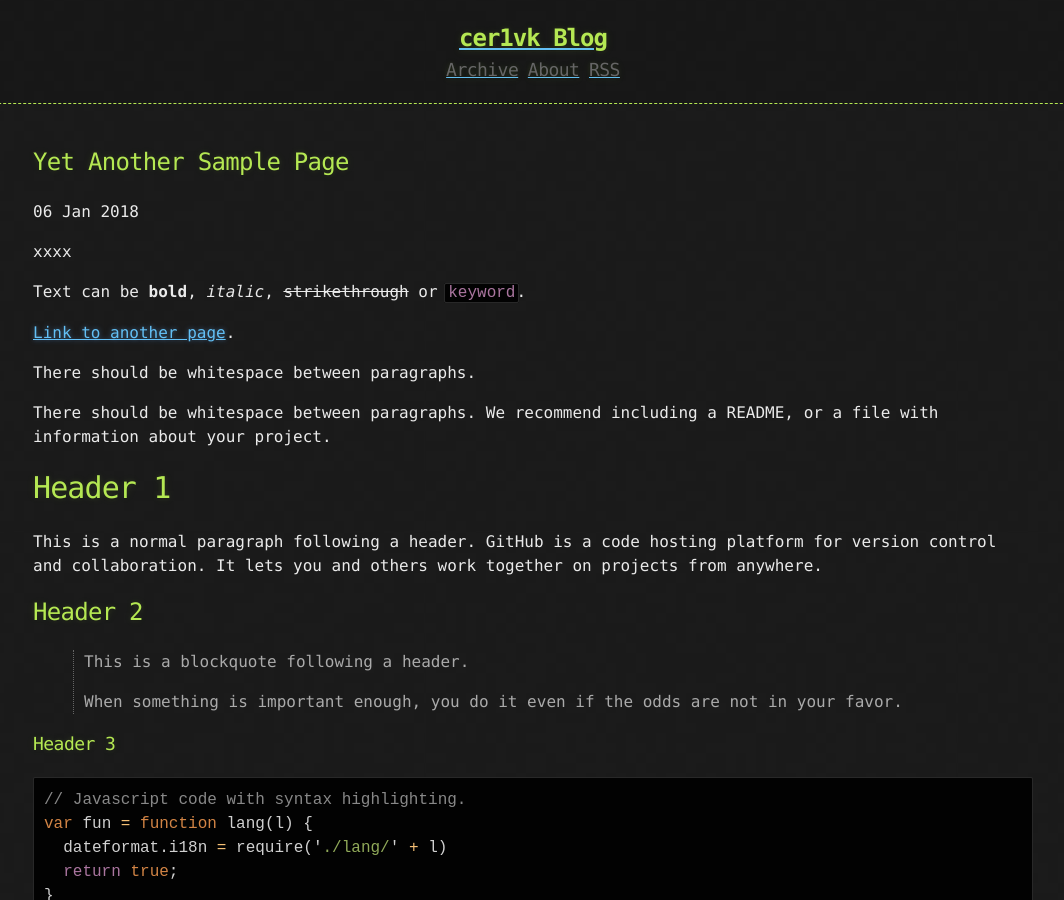
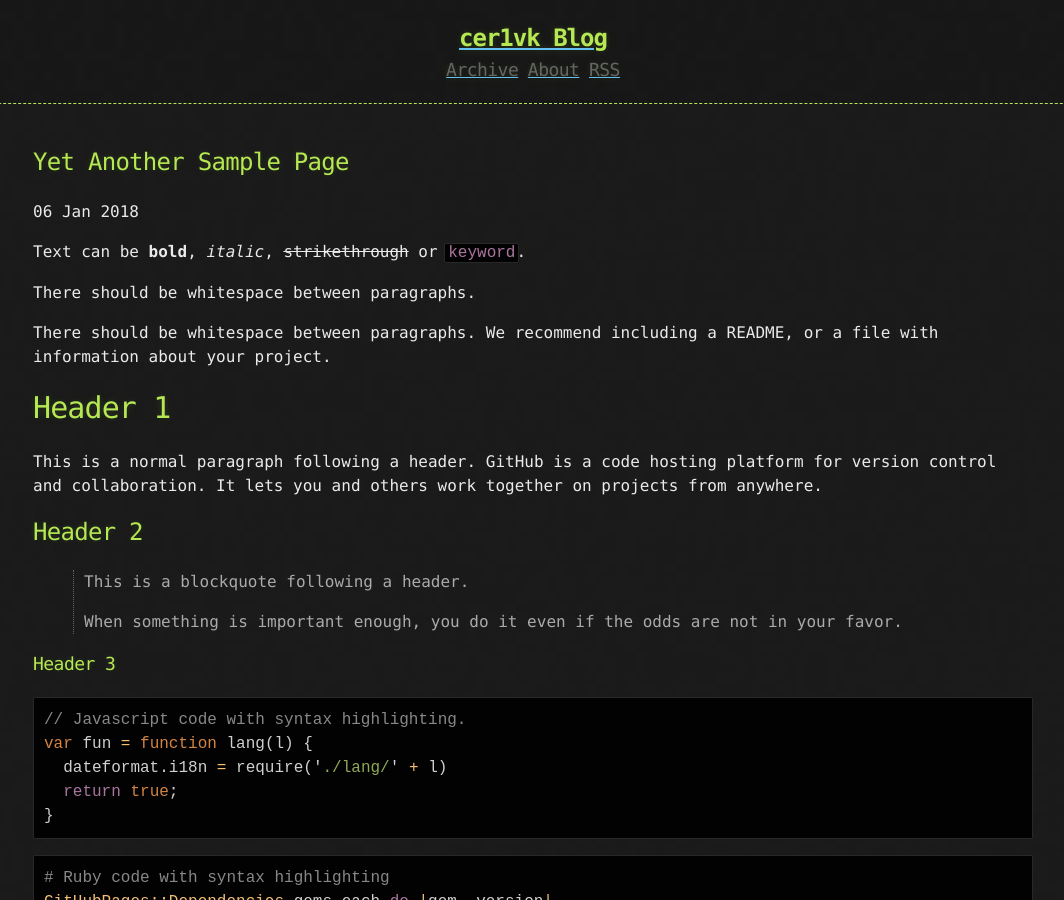
Before and after one commit to cer1vk/cer1vk.github.io, a Jekyll site: the page built from _posts/2018-01-06-Yet-Another-Sample-Page.md, in a window 1280 px wide and 900 px high. Shown: the whole window, without its empty margins (107-1171 px from the left). Built offline with Jekyll 4.4.1, drawn with Linux system fonts in a browser that asks for light colours.

Commit message:
Update 2018-01-06-Yet-Another-Sample-Page.md

```diff
--- a/_posts/2018-01-06-Yet-Another-Sample-Page.md
+++ b/_posts/2018-01-06-Yet-Another-Sample-Page.md
@@ -3,11 +3,10 @@ title: Yet Another Sample Page
 published: true
 ---
 
-xxxx
+
 
 Text can be **bold**, _italic_, ~~strikethrough~~ or `keyword`.
 
-[Link to another page](another-page).
 
 There should be whitespace between paragraphs.
 
```
